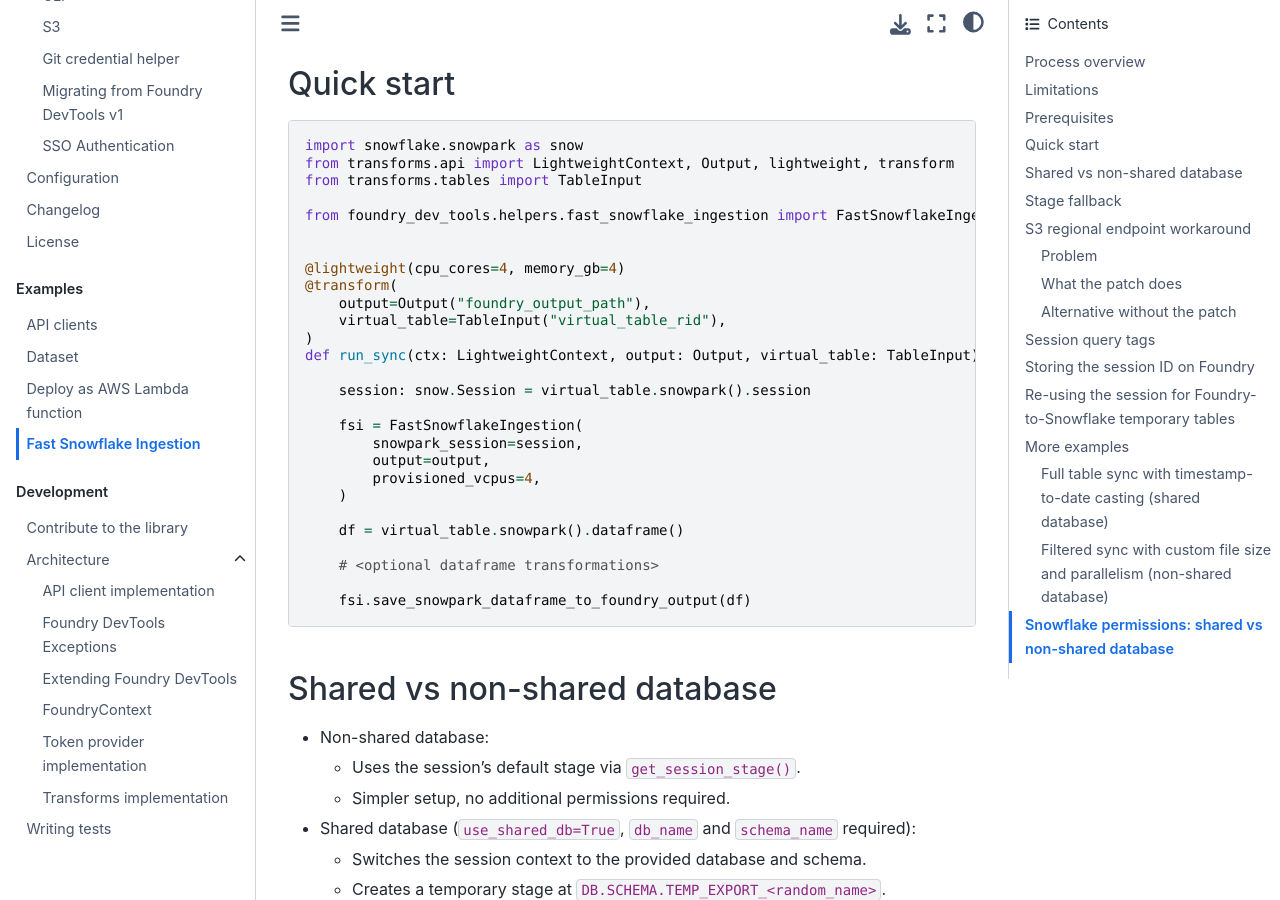
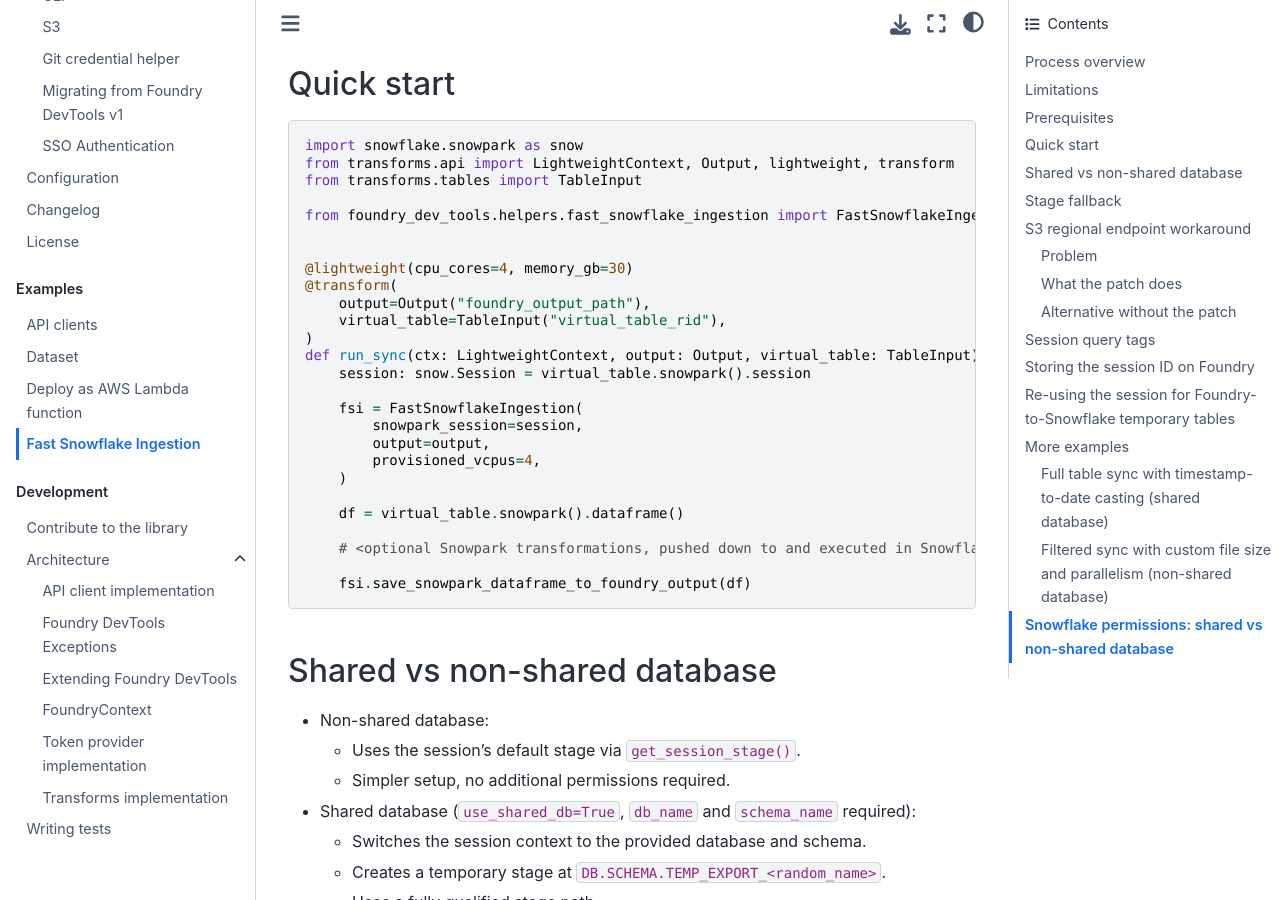
Before and after one commit to emdgroup/foundry-dev-tools, a Sphinx documentation site: the page built from docs/examples/fast-snowflake-ingestion.md, in a window 1280 px wide and 900 px high, scrolled down 2163 px. Built offline with Sphinx 7.4.7 and the Sphinx Book theme 1.1.4, drawn with Linux system fonts in a browser that asks for light colours; pages that are not in the unit, such as notebooks, are missing from menus; the version number is read from the project's files by our own code.

Commit message:
address example code nits in FastSnowflakeIngestion docs

````diff
--- a/docs/examples/fast-snowflake-ingestion.md
+++ b/docs/examples/fast-snowflake-ingestion.md
@@ -72,13 +72,12 @@ from transforms.tables import TableInput
 from foundry_dev_tools.helpers.fast_snowflake_ingestion import FastSnowflakeIngestion
 
 
-@lightweight(cpu_cores=4, memory_gb=4)
+@lightweight(cpu_cores=4, memory_gb=30)
 @transform(
     output=Output("foundry_output_path"),
     virtual_table=TableInput("virtual_table_rid"),
 )
 def run_sync(ctx: LightweightContext, output: Output, virtual_table: TableInput):
-
     session: snow.Session = virtual_table.snowpark().session
 
     fsi = FastSnowflakeIngestion(
@@ -89,7 +88,7 @@ def run_sync(ctx: LightweightContext, output: Output, virtual_table: TableInput)
 
     df = virtual_table.snowpark().dataframe()
 
-    # <optional dataframe transformations>
+    # <optional Snowpark transformations, pushed down to and executed in Snowflake>
 
     fsi.save_snowpark_dataframe_to_foundry_output(df)
 ```
@@ -341,7 +340,7 @@ from transforms.tables import TableInput
 from foundry_dev_tools.helpers.fast_snowflake_ingestion import FastSnowflakeIngestion
 
 
-@lightweight(cpu_cores=4, memory_gb=4)
+@lightweight(cpu_cores=4, memory_gb=30)
 @transform(
     output=Output("output_path"),
     virtual_table=TableInput("virtual_table_rid"),
@@ -383,7 +382,7 @@ from transforms.tables import TableInput
 from foundry_dev_tools.helpers.fast_snowflake_ingestion import FastSnowflakeIngestion
 
 
-@lightweight(cpu_cores=4, memory_gb=4)
+@lightweight(cpu_cores=4, memory_gb=30)
 @transform(
     output=Output("output_path"),
     virtual_table=TableInput("virtual_table_rid"),
````
